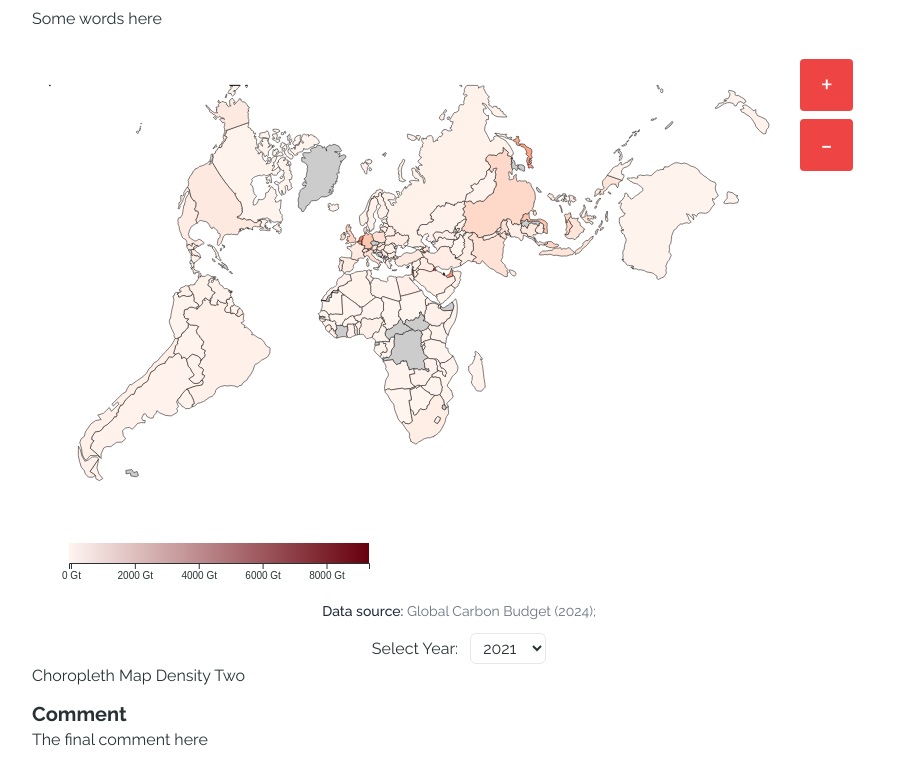
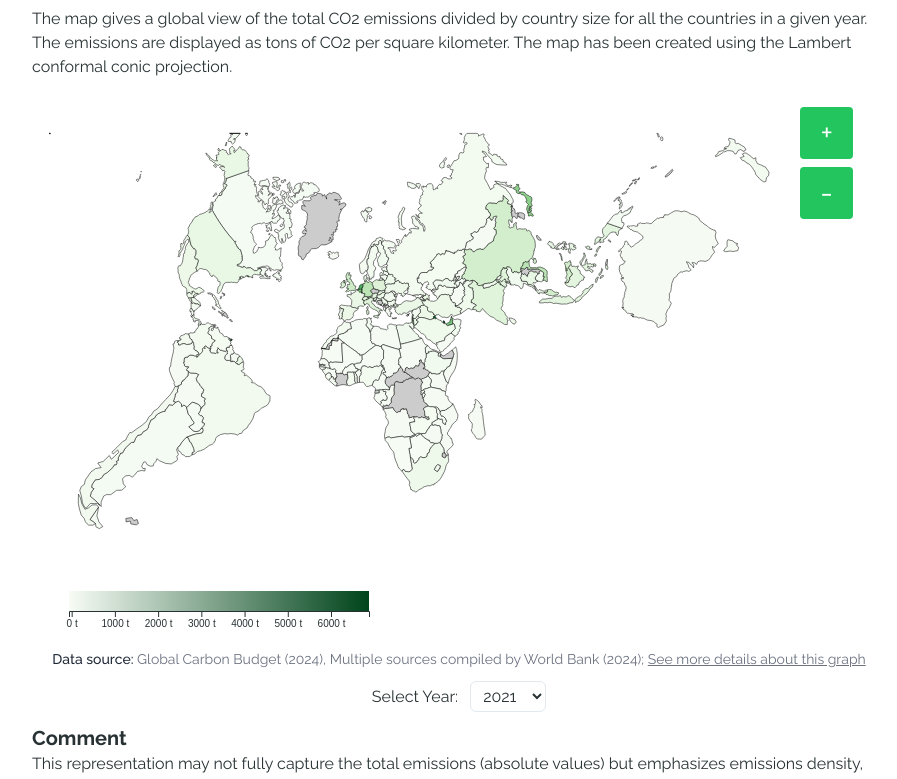
Before and after one commit to Berrutz/DataVis-Project, a Next.js app in the folder web-application/: page /DataVis-Project/assignments/assignment-3 in a window 1280 px wide. Shown: the part 1416-2195 px from the top of the page, without its empty margins (181-1078 px from the left). Built offline with nearby package versions, Linux system fonts and the light colour scheme.

Commit message:
Assigment 3 complete, maybe.

```diff
--- a/web-application/src/app/assignments/assignment-3/_components/choropleth-map-total-emissions.tsx
+++ b/web-application/src/app/assignments/assignment-3/_components/choropleth-map-total-emissions.tsx
@@ -224,7 +224,7 @@ const ChoroplethMapTotalEmission: React.FC<
     const defs = svg.append('defs');
     const linearGradient = defs
       .append('linearGradient')
-      .attr('id', 'legend-gradient')
+      .attr('id', 'total-legend-gradient')
       .attr('x1', '0%')
       .attr('x2', '100%')
       .attr('y1', '0%')
@@ -245,7 +245,7 @@ const ChoroplethMapTotalEmission: React.FC<
       .append('rect')
       .attr('width', legendWidth)
       .attr('height', legendHeight)
-      .style('fill', 'url(#legend-gradient)');
+      .style('fill', 'url(#total-legend-gradient)');
 
     // Legend scale
     const legendScale = d3
--- a/web-application/src/app/assignments/assignment-3/_components/choropleth_map_density_one.tsx
+++ b/web-application/src/app/assignments/assignment-3/_components/choropleth_map_density_one.tsx
@@ -76,11 +76,12 @@ const ChoroplethMapDensityOne: React.FC<
     // Clear previous SVG contents to prevent overlapping graphs
     svg.selectAll('*').remove();
 
-    const filteredData = data
+    // Filter for the selcted year and exclude not country values and countries not visible on the map
+    var filteredData = data
       .filter((d) => d.year === +selectedYear)
-      .filter((d) => d.country !== 'World') // Exclude "World" country
-      .filter((d) => d.country !== 'Upper-middle-income countries') // Exclude Upper middle income countries
-      .filter((d) => d.country !== 'High-income countries') // Exclude High income countries
+      .filter((d) => d.country !== 'World')
+      .filter((d) => d.country !== 'Upper-middle-income countries')
+      .filter((d) => d.country !== 'High-income countries')
       .filter((d) => d.country !== 'Singapore')
       .filter((d) => d.country !== 'Bahrain');
 
@@ -93,10 +94,11 @@ const ChoroplethMapDensityOne: React.FC<
       filteredData.map((d) => [d.country, d.annual_emission_density])
     );
 
-    // console.log('emissionsByCountry Data :', emissionsByCountry);
+    // Remove Qatar from the color scale to have a more homogeneous color distribution
+    filteredData = filteredData.filter((d) => d.country !== 'Qatar');
 
     const colorScale = d3
-      .scaleSequential(d3.interpolateReds)
+      .scaleSequential(d3.interpolateGreens)
       .domain(
         d3.extent(filteredData, (d) => d.annual_emission_density) as [
           number,
@@ -104,14 +106,7 @@ const ChoroplethMapDensityOne: React.FC<
         ]
       );
 
-    console.log(
-      d3.extent(filteredData, (d) => d.annual_emission_density) as [
-        number,
-        number
-      ]
-    );
-
-    // Create projection of Mercator
+    // Create projection of Lambert
     const projection = d3
       .geoConicConformal()
       .fitSize([innerWidth, innerHeight], geoData);
@@ -140,7 +135,6 @@ const ChoroplethMapDensityOne: React.FC<
       .on('mouseover', function (event, d: any) {
         const countryName = d.properties.name;
         var value = emissionsByCountry.get(countryName);
-        //value = value != null ? value / 1e6 : 0;
 
         d3.select(this).attr('stroke', '#000').attr('stroke-width', 1.5);
 
@@ -162,7 +156,7 @@ const ChoroplethMapDensityOne: React.FC<
           tooltipRef.current.style.opacity = '1';
           tooltipRef.current.innerHTML = `
           <strong>Country:</strong> ${countryName}<br>
-          <strong>Mt of CO₂:</strong> ${
+          <strong>tCO₂/km&sup2:</strong> ${
             value != null ? value.toFixed(2) : 'N/A'
           }
         `;
@@ -224,7 +218,7 @@ const ChoroplethMapDensityOne: React.FC<
     const defs = svg.append('defs');
     const linearGradient = defs
       .append('linearGradient')
-      .attr('id', 'legend-gradient')
+      .attr('id', 'density-legend-gradient')
       .attr('x1', '0%')
       .attr('x2', '100%')
       .attr('y1', '0%')
@@ -233,19 +227,19 @@ const ChoroplethMapDensityOne: React.FC<
     linearGradient
       .append('stop')
       .attr('offset', '0%')
-      .attr('stop-color', d3.interpolateReds(0)); // Minimum color
+      .attr('stop-color', d3.interpolateGreens(0)); // Minimum color
 
     linearGradient
       .append('stop')
       .attr('offset', '100%')
-      .attr('stop-color', d3.interpolateReds(1)); // Maximum color
+      .attr('stop-color', d3.interpolateGreens(1)); // Maximum color
 
     // Legend rectangle
     legendGroup
       .append('rect')
       .attr('width', legendWidth)
       .attr('height', legendHeight)
-      .style('fill', 'url(#legend-gradient)');
+      .style('fill', 'url(#density-legend-gradient)');
 
     // Legend scale
     const legendScale = d3
@@ -256,7 +250,7 @@ const ChoroplethMapDensityOne: React.FC<
     const legendAxis = d3
       .axisBottom(legendScale)
       .ticks(5)
-      .tickFormat((d) => `${d} Gt`);
+      .tickFormat((d) => `${d} t`);
 
     legendGroup
       .append('g')
@@ -274,13 +268,13 @@ const ChoroplethMapDensityOne: React.FC<
             {/* Pulsanti di zoom */}
             <div className="absolute top-4 right-4 flex flex-col space-y-2 z-10">
               <button
-                className="px-5 py-2 bg-red-500 text-white rounded hover:bg-red-600 text-3xl"
+                className="px-5 py-2 bg-green-500 text-white rounded hover:bg-green-600 text-3xl"
                 onClick={() => setZoomLevel((prev) => Math.min(prev * 1.5, 15))} // Zoom in
               >
                 +
               </button>
               <button
-                className="px-5 py-2 bg-red-500 text-white rounded hover:bg-red-600 text-3xl"
+                className="px-5 py-2 bg-green-500 text-white rounded hover:bg-green-600 text-3xl"
                 onClick={() => setZoomLevel((prev) => Math.max(prev / 1.5, 1))} // Zoom out
               >
                 -
@@ -298,7 +292,59 @@ const ChoroplethMapDensityOne: React.FC<
           ></div>
         </div>
       </div>
-      <DataSourceInfo>Global Carbon Budget (2024); </DataSourceInfo>
+      <DataSourceInfo>
+        Global Carbon Budget (2024), Multiple sources compiled by World Bank
+        (2024);{' '}
+        <ShowMoreChartDetailsModalDialog>
+          <div className="mt-1 mb-4 mr-4 ml-4">
+            <h2 className="mt-4 mb-4 font-serif text-xl xs:text-2xl sm:text-3xl">
+              What you should know about this data
+            </h2>
+            <ul className="list-disc pl-5">
+              <li>The total CO2 emissions include land-use change.</li>
+              <li>
+                This data is based on territorial emissions, which do not
+                account for emissions embedded in traded goods.
+              </li>
+              <li>
+                Emissions from international aviation and shipping are not
+                included in any country or region's emissions. They are only
+                included in the global total emissions.
+              </li>
+              <li>
+                Land area is a country's total area, excluding area under inland
+                water bodies, national claims to continental shelf, and
+                exclusive economic zones. In most cases the definition of inland
+                water bodies includes major rivers and lakes.
+              </li>
+            </ul>
+            <h2 className="font-serif mt-4 mb-2 text-xl xs:text-2xl sm:text-3xl">
+              Methodologies
+            </h2>
+            <p>
+              To create the maps, the geographical data of the various countries
+              were coupled with the databases provided by "Our World In Data"
+              containing data on the total CO2 emissions and land area in square
+              kilometers of all countries. The data are displayed on request
+              depending on the selected year.
+            </p>
+            <h2 className="font-serif mt-4 mb-2 text-xl xs:text-2xl sm:text-3xl">
+              Data Sources
+            </h2>
+            <ul className="list-disc pl-5">
+              <li>
+                Global Carbon Budget (2024) - with major processing by Our World
+                in Data. “Annual CO₂ emissions - GCB” [dataset]. Global Carbon
+                Project, “Global Carbon Budget” [original data].
+              </li>
+              <li>
+                Multiple sources compiled by World Bank (2024) - processed by
+                Our World in Data.
+              </li>
+            </ul>
+          </div>
+        </ShowMoreChartDetailsModalDialog>
+      </DataSourceInfo>
       <div>
         <label htmlFor="year">Select Year: </label>
         <select
--- a/web-application/src/app/assignments/assignment-3/page.tsx
+++ b/web-application/src/app/assignments/assignment-3/page.tsx
@@ -92,10 +92,15 @@ export default function Assignment3() {
           <ChartHeading>
             <ChartH1Title>
               {/* TODO: CHANGE TITLE*/}
-              Total CO2 emissions scaled by country size from different
-              perspectives
+              Global annual overview of total CO2 emissions in relation to
+              country size
             </ChartH1Title>
-            <p>Some words here</p>
+            <p>
+              The map gives a global view of the total CO2 emissions divided by
+              country size for all the countries in a given year. The emissions
+              are displayed as tons of CO2 per square kilometer. The map has
+              been created using the Lambert conformal conic projection.
+            </p>
           </ChartHeading>
           <ChartContainer
             asidename="Chart"
@@ -112,14 +117,24 @@ export default function Assignment3() {
                   : 820
               }
             />
-            <ChoroplethMapDensityTwo />
           </ChartContainer>
           <ChartContainer
             asidename="Comment"
             asidekey="choropleth-map-density-total-emission-chart"
           >
             <ChartH2Title>Comment</ChartH2Title>
-            <p>The final comment here</p>
+            <p>
+              This representation may not fully capture the total emissions
+              (absolute values) but emphasizes emissions density, which can
+              sometimes mislead the interpretation (e.g., larger countries may
+              appear less polluting simply because of their vast size or
+              viceversa). Countries like Canada, Australia, show light shading
+              despite their advanced economies, this is because their emissions
+              are spread over large geographic areas. Regions with smaller land
+              areas but dense populations (e.g., Western Europe) tend to have
+              higher emissions per unit area, as their energy demands and
+              industrial activities are concentrated.
+            </p>
           </ChartContainer>
         </ChartBody>
       </ChartSection>
```
